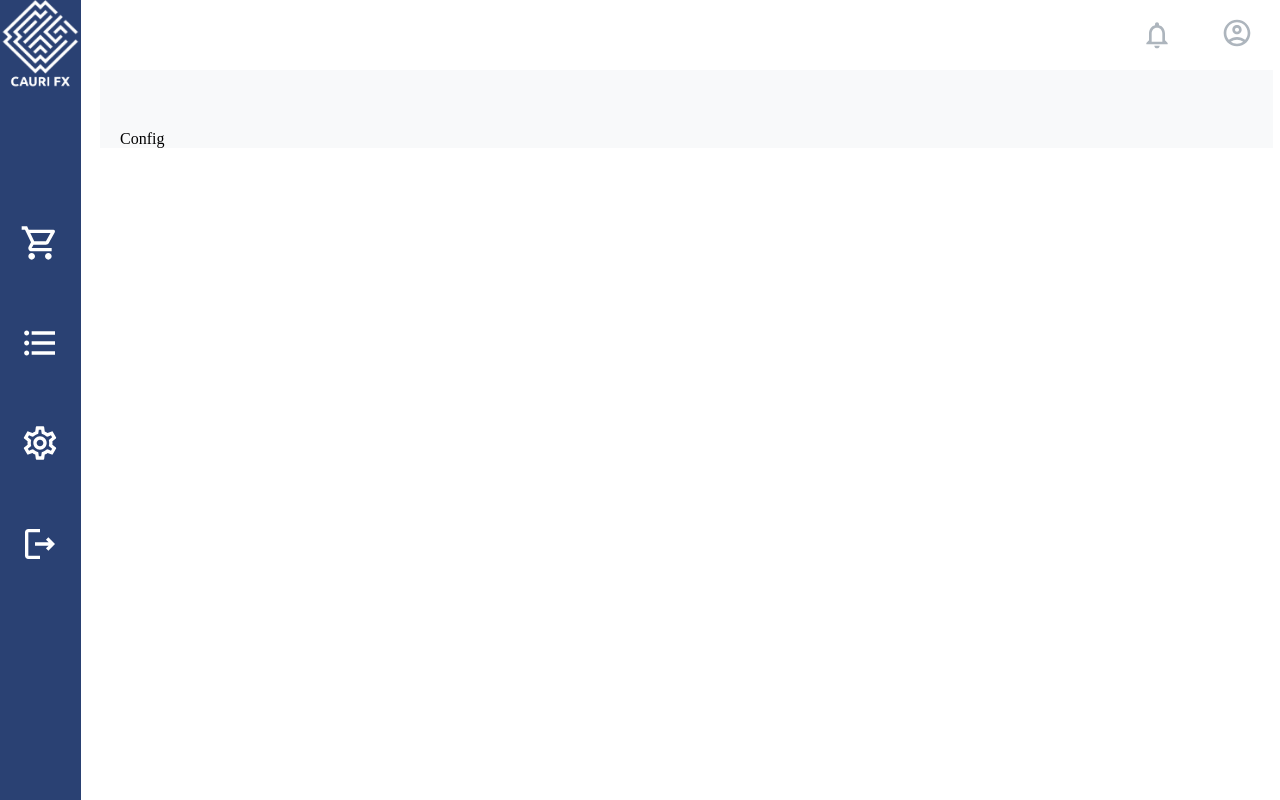
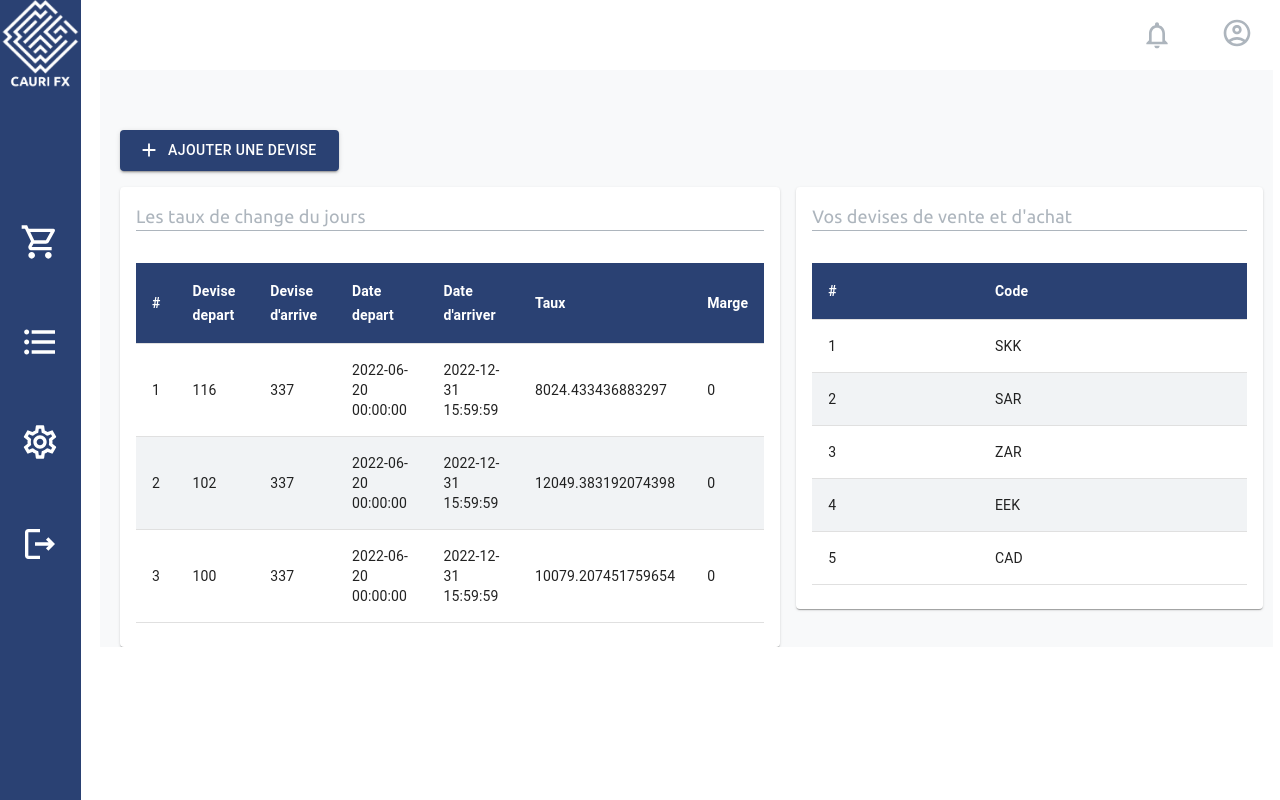
Before and after one commit to Thiernoamadousow219/reactjs-lab, a React (Create React App) app in the folder build-admin-tpl-with-mui/: page /admin/config in a window 1280 px wide. Built offline with nearby package versions, Linux system fonts and the light colour scheme.

Commit message:
Ajout de la page config

```diff
--- a/build-admin-tpl-with-mui/public/index.html
+++ b/build-admin-tpl-with-mui/public/index.html
@@ -18,6 +18,9 @@
     <link href="https://fonts.googleapis.com/css2?family=Ubuntu:ital,wght@0,300;0,400;0,500;0,700;1,300&display=swap" rel="stylesheet">
     <title>ADMIN TPL</title>
     <style>
+      *{
+        font-family: 'ubuntu !important';
+      }
       body{
         margin: 0px !important;
         padding: 0px !important;
--- a/build-admin-tpl-with-mui/src/app/components/TableComponent.jsx
+++ b/build-admin-tpl-with-mui/src/app/components/TableComponent.jsx
@@ -21,7 +21,7 @@ function TableComponent({ titles, children}) {
                 <TableHead sx={tHeadStyles}>
                     <TableRow>
                         {(titles.length) ? titles.map((item, key)=>(
-                            <TableCell key={key} sx={tHeadCellsStyles}>{item.name}</TableCell>
+                            <TableCell key={key} sx={tHeadCellsStyles}>{item}</TableCell>
                         )) : <TableCell sx={tHeadCellsStyles}>#</TableCell>}
                     </TableRow>
                 </TableHead>
--- a/build-admin-tpl-with-mui/src/app/data/currencyData.js
+++ b/build-admin-tpl-with-mui/src/app/data/countriesCodeData.js
@@ -1,4 +1,4 @@
-export const currencies = [
+export const countriesCode = [
         {
             value: 'SN',
             label: '+221',
--- /dev/null
+++ b/build-admin-tpl-with-mui/src/app/data/currenciesData.js
@@ -0,0 +1,40 @@
+export const currencies = [
+
+    {
+      "_id": "63205a18bde289186a30f6de",
+      "C_Currency_ID": 312,
+      "ISO_Code": "SKK",
+      "etat": 0,
+      "__v": 0
+    },
+    {
+      "_id": "63205a18bde289186a30f6df",
+      "C_Currency_ID": 317,
+      "ISO_Code": "SAR",
+      "etat": 0,
+      "__v": 0
+    },
+    {
+      "_id": "63205a18bde289186a30f703",
+      "C_Currency_ID": 294,
+      "ISO_Code": "ZAR",
+      "etat": 0,
+      "__v": 0
+    },
+    {
+      "_id": "63205a18bde289186a30f704",
+      "C_Currency_ID": 285,
+      "ISO_Code": "EEK",
+      "etat": 0,
+      "__v": 0
+    },
+    {
+      "_id": "63205a18bde289186a30f705",
+      "C_Currency_ID": 116,
+      "ISO_Code": "CAD",
+      "etat": 1,
+      "__v": 0
+    }
+  ]
+
+export const currenciesColumns = ["#", "Code"]
--- /dev/null
+++ b/build-admin-tpl-with-mui/src/app/data/ratesData.js
@@ -0,0 +1,50 @@
+export const rates = [
+    {
+      "AD_Org_ID": "1000071",
+      "C_Conversion_Rate_ID": "1492334",
+      "C_Currency_ID": "116",
+      "C_Currency_ID_To": "337",
+      "C_Country_ID": "198",
+      "ValidFrom": "2022-06-20 00:00:00",
+      "ValidTo": "2022-12-31 15:59:59",
+      "MultiplyRate": "8024.433436883297",
+      "DivideRate": "0.00012461939",
+      "C_ConversionType_ID": "114",
+      "PartnerPercent": "0",
+      "marge": 0,
+      "parentmultiplyrate": "8024.433436883297"
+    },
+    {
+      "AD_Org_ID": "1000071",
+      "C_Conversion_Rate_ID": "1492541",
+      "C_Currency_ID": "102",
+      "C_Currency_ID_To": "337",
+      "C_Country_ID": "198",
+      "ValidFrom": "2022-06-20 00:00:00",
+      "ValidTo": "2022-12-31 15:59:59",
+      "MultiplyRate": "12049.383192074398",
+      "DivideRate": "0.0000829918",
+      "C_ConversionType_ID": "114",
+      "PartnerPercent": "0",
+      "marge": 0,
+      "parentmultiplyrate": "12049.383192074398"
+    },
+    {
+      "AD_Org_ID": "1000071",
+      "C_Conversion_Rate_ID": "1492748",
+      "C_Currency_ID": "100",
+      "C_Currency_ID_To": "337",
+      "C_Country_ID": "198",
+      "ValidFrom": "2022-06-20 00:00:00",
+      "ValidTo": "2022-12-31 15:59:59",
+      "MultiplyRate": "10079.207451759654",
+      "DivideRate": "0.00009921415",
+      "C_ConversionType_ID": "114",
+      "PartnerPercent": "0",
+      "marge": 0,
+      "parentmultiplyrate": "10079.207451759654"
+    }
+];
+
+export const rateColumns = [ "#","Devise depart", "Devise d'arrive", "Date depart", "Date d'arriver",
+"Taux", "Marge"];
--- a/build-admin-tpl-with-mui/src/app/data/tableData.js
+++ b/build-admin-tpl-with-mui/src/app/data/tableData.js
@@ -31,20 +31,4 @@ export const data = [
         }
 ];
 
-export const titles = [
-    {
-        name: "#"
-    },
-    {
-        name: "Gerant"
-    },
-    {
-        name: "Type"
-    },
-    {
-        name: "Devise"
-    },
-    {
-        name: "Montant"
-    }
-];
+export const titles = ["#", "Gerant", "Type", "Devise", "Montant"];
--- a/build-admin-tpl-with-mui/src/app/views/Config.jsx
+++ b/build-admin-tpl-with-mui/src/app/views/Config.jsx
@@ -1,9 +1,82 @@
+import { Box, Button, Card, CardContent, Grid, TableCell, TableRow, Typography } from '@mui/material'
 import React from 'react'
 import AdminTemplate from './AdminTemplate'
+import { theme } from '../themes/theme'
+import { rates, rateColumns } from '../data/ratesData'
+import TableComponent from '../components/TableComponent'
+import { currencies, currenciesColumns } from '../data/currenciesData'
+import { AddOutlined } from '@mui/icons-material'
+
+const cardTitle = {
+    color: '#adb5bd',
+    fontSize: '18px',
+    fontFamily: theme.fontFamily.police.main,
+    borderBottom: '1px solid #adb5bd',
+    marginBottom: '32px',
+}
+
+const tRowsStyles = {
+    '&:nth-of-type(even)':{
+        bgcolor: '#f1f3f5'
+    }
+}
 
 function Config() {
   return (
-    <div>Config</div>
+    <Box>
+        <Grid container>
+            <Typography component='div' sx={{display: 'flex', justifyContent: 'flex-end'}}>
+                <Button startIcon={<AddOutlined />}
+                        variant='contained'
+                        size='large'
+                        sx={{ backgroundColor: 'primary', fontSize: 14, marginBottom: 2, alignSelf: 'flex-end' }}>
+                    Ajouter une devise
+                </Button>
+            </Typography>
+        </Grid>
+        <Grid container spacing={2}>
+            <Grid item xs={7}>
+                <Card>
+                    <CardContent>
+                        <Typography component='p' sx={cardTitle}>
+                            Les taux de change du jours
+                        </Typography>
+                        <TableComponent titles={rateColumns}>
+                            {(rates.length) ? rates.map((item, key)=>(
+                                <TableRow key={key} sx={tRowsStyles}>
+                                    <TableCell>{ (key + 1 )}</TableCell>
+                                    <TableCell>{ item.C_Currency_ID }</TableCell>
+                                    <TableCell>{ item.C_Currency_ID_To }</TableCell>
+                                    <TableCell>{ item.ValidFrom }</TableCell>
+                                    <TableCell>{ item.ValidTo }</TableCell>
+                                    <TableCell>{ item.MultiplyRate }</TableCell>
+                                    <TableCell>{ item.marge }</TableCell>
+                                </TableRow>
+                            )): <TableRow></TableRow>}
+                        </TableComponent>
+                    </CardContent>
+                </Card>
+            </Grid>
+            <Grid item xs={5}>
+                <Card>
+                    <CardContent>
+                        <Typography component='p' sx={cardTitle}>
+                            Vos devises de vente et d'achat
+                        </Typography>
+
+                        <TableComponent titles={currenciesColumns}>
+                            {(currencies.length) ? currencies.map((item, key)=>(
+                                <TableRow key={key} sx={tRowsStyles}>
+                                    <TableCell>{ (key + 1 )}</TableCell>
+                                    <TableCell>{ item.ISO_Code }</TableCell>
+                                </TableRow>
+                            )): <TableRow></TableRow>}
+                        </TableComponent>
+                    </CardContent>
+                </Card>
+            </Grid>
+        </Grid>
+    </Box>
   )
 }
 
--- a/build-admin-tpl-with-mui/src/app/views/Login.jsx
+++ b/build-admin-tpl-with-mui/src/app/views/Login.jsx
@@ -3,7 +3,7 @@ import { Avatar, Box, Button, Grid, InputAdornment, MenuItem, styled, TextField,
 import LoginTwoToneIcon from '@mui/icons-material/LoginTwoTone';
 import { theme } from '../themes/theme';
 import { PasswordOutlined, PhoneAndroidOutlined } from '@mui/icons-material';
-import { currencies } from '../data/currencyData';
+import { countriesCode } from '../data/countriesCodeData';
 
 const logo = require('../assets/images/logo.png');
 
@@ -42,10 +42,10 @@ const LoginBtnStyles = {
 
 function Login() {
 
-  const [currency, setCurrency] = React.useState('EUR');
+  const [countrieCode, setCountrieCode] = React.useState('EUR');
 
   const handleChange = (event) => {
-    setCurrency(event.target.value);
+    setCountrieCode(event.target.value);
   };
 
   return (
@@ -87,11 +87,11 @@ function Login() {
                                 <InputAdornment position="start">
                                   <TextField
                                           select
-                                          value={currency}
+                                          value={countrieCode}
                                           onChange={handleChange}
                                           variant="standard"
                                           >
-                                          {currencies.map((option) => (
+                                          {countriesCode.map((option) => (
                                               <MenuItem key={option.value} value={option.value}>
                                                   {option.label}
                                               </MenuItem>
```
Also changed, not shown: build-admin-tpl-with-mui/src/app/views/Historique.jsx (indentation only).
